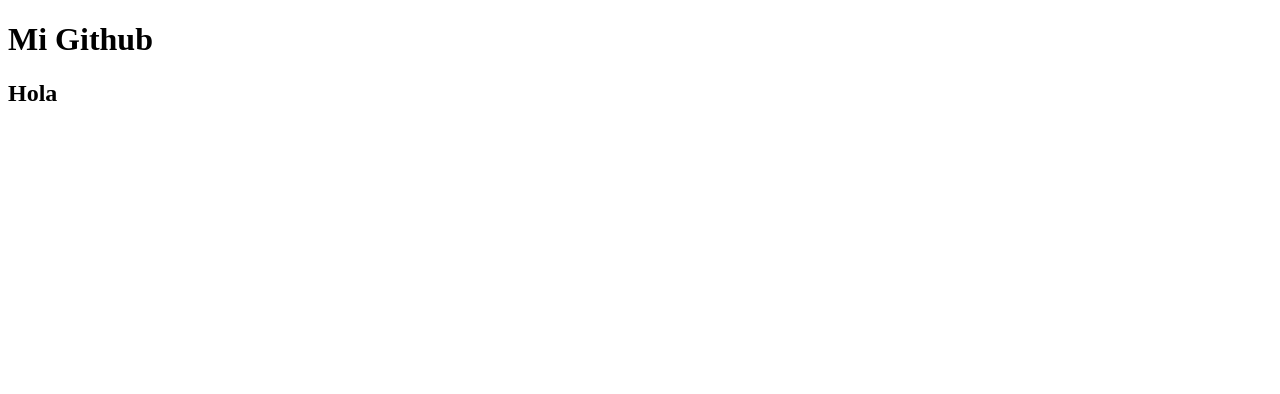
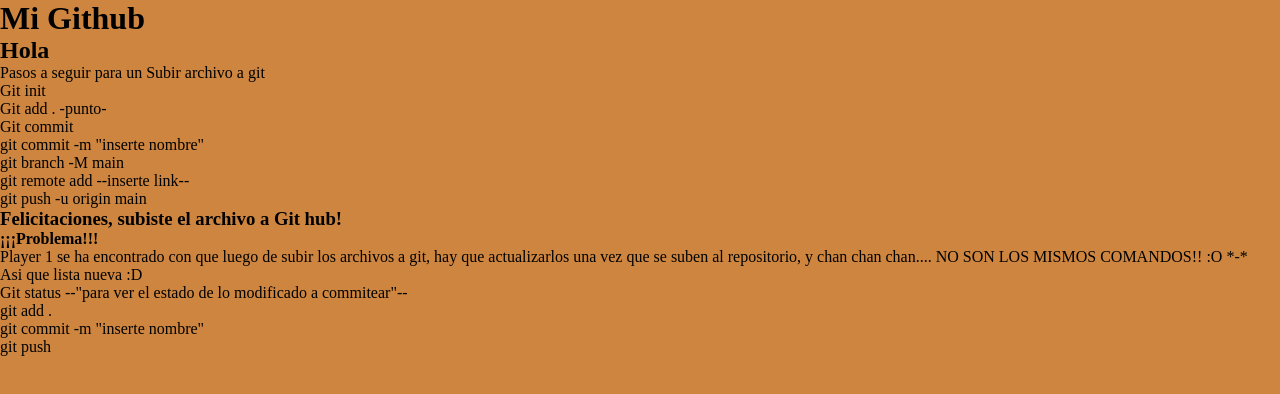
Before and after one commit to lucastech120/clase-6-git, a plain HTML site: page index.html in a window 1280 px wide. Drawn offline with Linux system fonts and the light colour scheme.

Commit message:
segundo commit

```diff
--- a/index.html
+++ b/index.html
@@ -3,10 +3,53 @@
   <head>
     <meta charset="UTF-8" />
     <meta name="viewport" content="width=device-width, initial-scale=1.0" />
+    <link rel="stylesheet" href="styles.css" />
     <title>Document</title>
   </head>
   <body>
     <h1>Mi Github</h1>
     <h2>Hola</h2>
+    <ul>
+      Pasos a seguir para un Subir archivo a git
+      <ol>
+        Git init
+      </ol>
+      <ol>
+        Git add . -punto-
+      </ol>
+      <ol>
+        Git commit
+      </ol>
+      <ol>
+        git commit -m "inserte nombre"
+      </ol>
+      <ol>
+        git branch -M main
+      </ol>
+      <ol>
+        git remote add --inserte link--
+      </ol>
+      <ol>
+        git push -u origin main
+      </ol>
+      <h3>Felicitaciones, subiste el archivo a Git hub!</h3>
+
+      <h4>¡¡¡Problema!!!</h4>
+      <div class="box"></div>
+      <p>
+        Player 1 se ha encontrado con que luego de subir los archivos a git, hay
+        que actualizarlos una vez que se suben al repositorio, y chan chan
+        chan.... NO SON LOS MISMOS COMANDOS!! :O *-*
+      </p>
+      <p>Asi que lista nueva :D</p>
+      <ol>
+        <li>
+          Git status --"para ver el estado de lo modificado a commitear"--
+        </li>
+        <li>git add .</li>
+        <li>git commit -m "inserte nombre"</li>
+        <li>git push</li>
+      </ol>
+    </ul>
   </body>
 </html>
```
